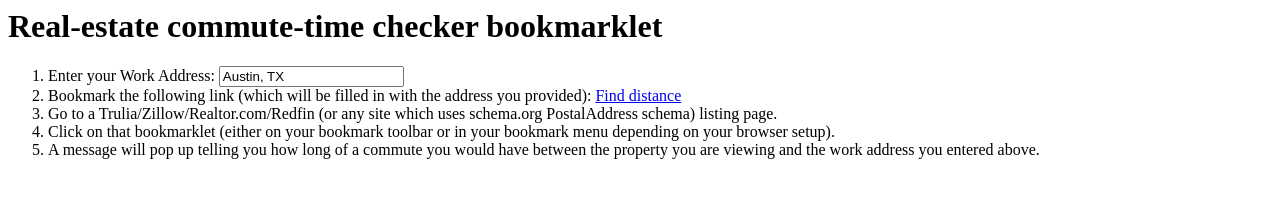
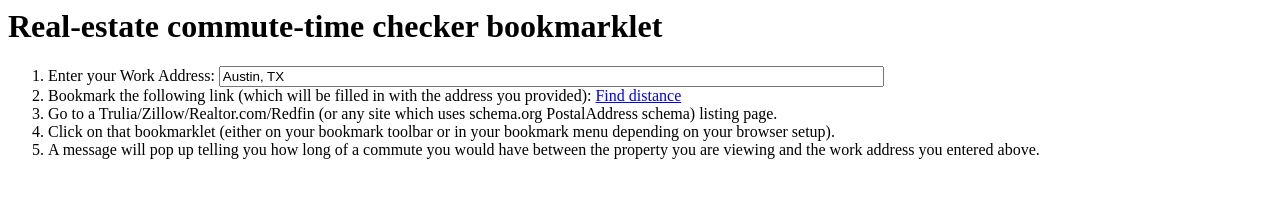
Before and after one commit to pib/ct, a plain HTML site: page index.html in a window 1280 px wide. Drawn offline with Linux system fonts and the light colour scheme.

Commit message:
Widen text field a bit

```diff
--- a/index.html
+++ b/index.html
@@ -24,7 +24,7 @@
     <ol>
       <li>
         Enter your <label for="work_place">Work Address:</label>
-        <input id="work_place" name="work_place" type="text" value="Austin, TX"/>
+        <input id="work_place" name="work_place" type="text" size="80" value="Austin, TX"/>
       </li>
       <li>
         Bookmark the following link (which will be filled in with the address you provided):
```
